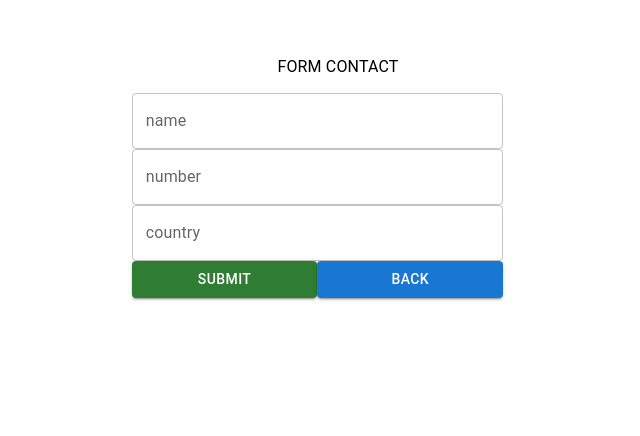
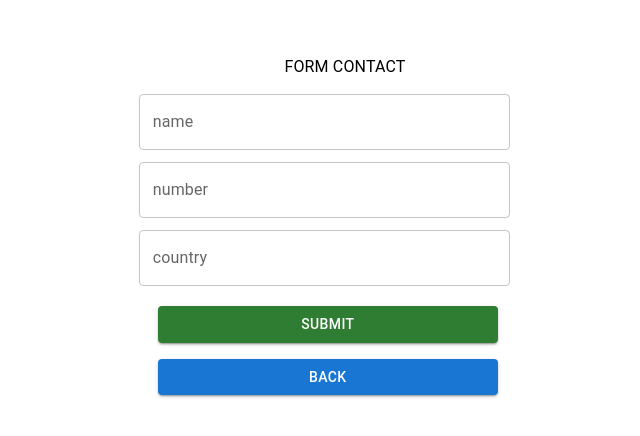
Before and after one commit to maryamkaramad/myContact2, a React (Create React App) app: page /addcontact in a window 1280 px wide. Shown: the part 112-548 px from the top of the page, without its empty margins (302-942 px from the left). Built offline with nearby package versions, Linux system fonts and the light colour scheme.

Commit message:
fixbug form

```diff
--- a/src/componenets/Home/TableContact.js
+++ b/src/componenets/Home/TableContact.js
@@ -1,6 +1,6 @@
 import React from 'react'
 import { Grid } from "@mui/material";
-import { useSelector } from 'react-redux'
+
 import TableRow from './TableRow';
 const TableContact = ({ contacts }) => {
 
--- a/src/page/Form.js
+++ b/src/page/Form.js
@@ -53,29 +53,35 @@ const Form = () => {
 
 
   return (
-    <Grid container justifyContent={"center"} alignItems={"center"} my={20} >
-      <Grid container item xs={4} justifyContent={"center"} alignItems={"center"} flexDirection={"column"}>
-        <Grid item m={"7px"}>
+    <Grid container justifyContent={"center"} alignItems={"center"} sx={{ marginTop: 20 }}>
+      <Grid container item xs={4} justifyContent={"center"} alignItems={"center"} flexDirection={"column"} >
+        <Grid item m={"7px"} container justifyContent={"center"} alignItems={"center"}>
           <Typography>FORM CONTACT</Typography>
 
-        </Grid >
+
           <Grid display={"flex"} flexDirection={"column"} m={"7px"} Gap={"2px"}>
-          <form onSubmit={handlesubmit} item >
+            <form onSubmit={handlesubmit}  >
+
               {FormInput.map(fi => (
-              <TextField item sx={{ width: "90%" }} onChange={handlechang} key={fi.id} label={fi.name} name={fi.name} value={form[fi.name]} />
+                <TextField item sx={{ width: "90%" }} onChange={handlechang} key={fi.id} label={fi.name} name={fi.name} value={form[fi.name]} margin="dense" />
               ))}
 
-            <Button sx={{ width: "45%" }} type='submit' variant='contained' color={"success"}>
+              <Grid item container xs={11} display={"flex"} flexDirection={"column"} alignItems={"center"} gap={2} sx={{ marginTop: 2 }}>
+                <Button item type='submit' variant='contained' color={"success"} sx={{ width: "90%" }} >
                   submit
                 </Button>
-            <Link to={'/'}>
-              <Button sx={{ width: "45%" }} variant="contained">back</Button>
-            </Link>
+                <Grid sx={{ width: "90%" }}>
+                  <Link to={'/'} >
+                    <Button item variant="contained" sx={{ width: "100%" }}>back</Button>
+                  </Link></Grid>
+              </Grid>
             </form>
 
           </Grid>
         </Grid>
       </Grid>
+    </Grid>
+
 
   )
 }
```
Also changed, not shown: src/data/form/FormInout.js (+7 -6 lines), src/data/singleContact/singleContactData.js (+7 -6 lines). Lines whose indentation alone changed are shown as unchanged.
